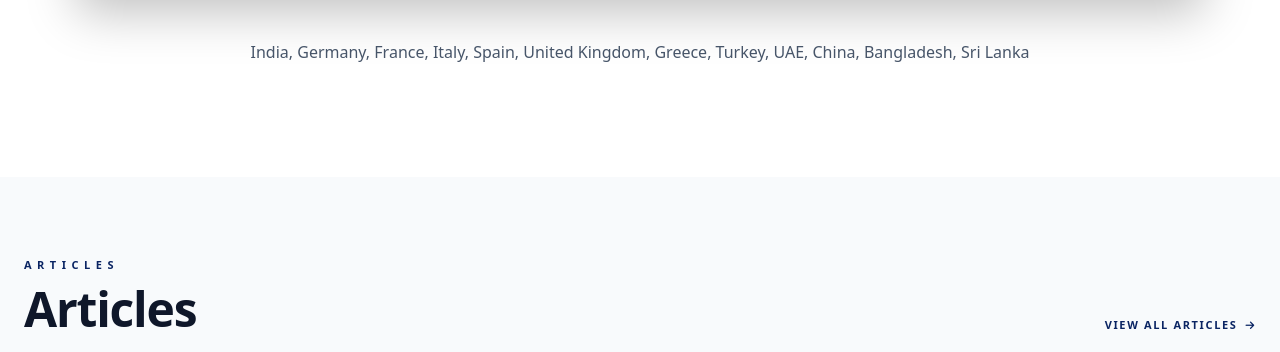
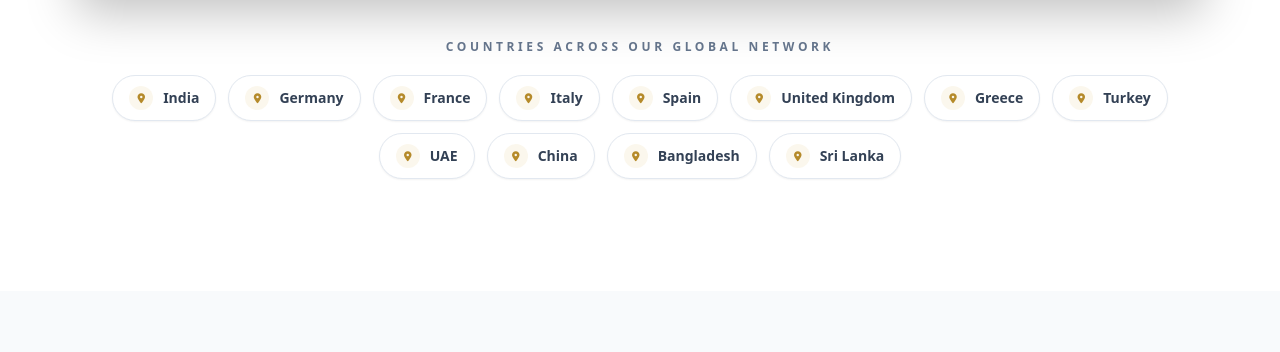
Before and after one commit to evokewebd77-afk/seofixeurocertnovember, an Astro site: page / in a window 1280 px wide. Shown: the part 3869-4221 px from the top of the page. Built offline with nearby package versions, Linux system fonts and the light colour scheme; Astro itself is replaced by a stand-in of ours; no server answers.

Commit message:
Style homepage country list
Co-authored-by: Copilot <223556219+Copilot@users.noreply.github.com>

```diff
--- a/src/pages/index.astro
+++ b/src/pages/index.astro
@@ -2,6 +2,21 @@
 import BaseLayout from '../layouts/BaseLayout.astro';
 import { SITE } from '../data/site';
 import CertificationsStandards from '../components/CertificationsStandards.astro';
+
+const presenceCountries = [
+  'India',
+  'Germany',
+  'France',
+  'Italy',
+  'Spain',
+  'United Kingdom',
+  'Greece',
+  'Turkey',
+  'UAE',
+  'China',
+  'Bangladesh',
+  'Sri Lanka',
+];
 ---
 
 <BaseLayout
@@ -32,10 +47,20 @@ import CertificationsStandards from '../components/CertificationsStandards.astro
     <div class="max-w-6xl mx-auto rounded-3xl overflow-hidden shadow-2xl border border-slate-200 bg-white">
       <img src="/mapp.png" alt="Eurocert Asia global presence map highlighting operations across Europe and Asia" class="w-full h-auto object-contain" loading="lazy" />
     </div>
-        <div class="mt-10 max-w-5xl mx-auto text-center">
-      <p class="text-slate-600 text-base leading-relaxed">
-        India, Germany, France, Italy, Spain, United Kingdom, Greece, Turkey, UAE, China, Bangladesh, Sri Lanka
-      </p>
+    <div class="mx-auto mt-10 max-w-6xl">
+      <h3 class="mb-5 text-center heading-font text-xs font-bold uppercase tracking-[0.3em] text-slate-500">
+        Countries across our global network
+      </h3>
+      <ul class="flex flex-wrap justify-center gap-3" aria-label="Countries across our global network">
+        {presenceCountries.map((country) => (
+          <li class="inline-flex items-center gap-2.5 rounded-full border border-slate-200 bg-white px-4 py-2.5 text-sm font-semibold text-slate-700 shadow-sm transition duration-300 hover:-translate-y-0.5 hover:border-[#d8ad4c]/70 hover:text-[#001a33] hover:shadow-md">
+            <span class="flex h-6 w-6 items-center justify-center rounded-full bg-[#d8ad4c]/10 text-[#b58a2a]" aria-hidden="true">
+              <i class="fas fa-location-dot text-[10px]"></i>
+            </span>
+            {country}
+          </li>
+        ))}
+      </ul>
     </div>
   </div>
 </section>
```
